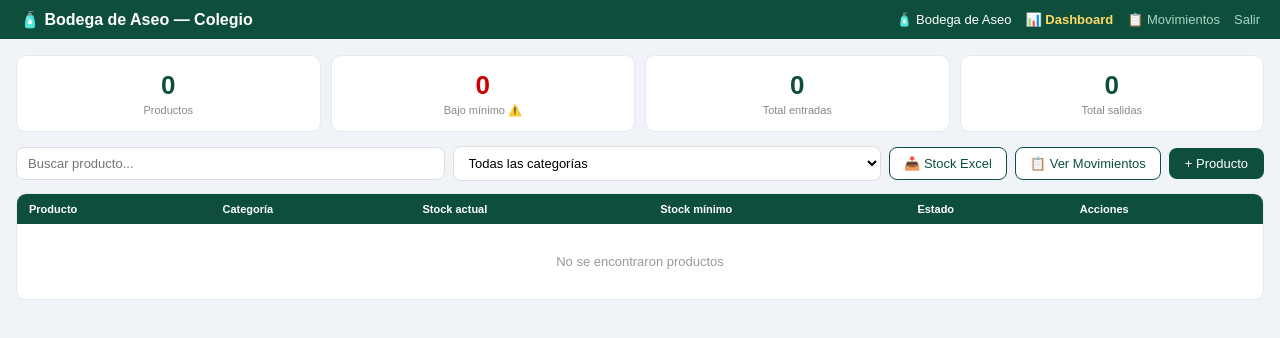
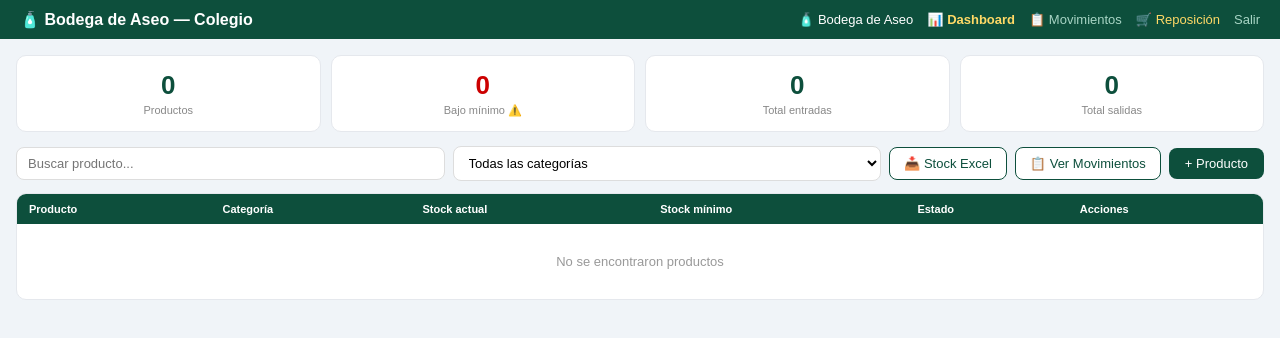
Before and after one commit to fcatalan-ai/bodega-aseo, a Flask app: page / in a window 1280 px wide. Shown: the top 338 px of the page. Run offline with Flask 3, Linux system fonts and the light colour scheme; the visitor is signed in with stand-in values (Sample User, id 1); data that the repository does not hold is empty; some libraries are stand-ins or nearby versions.

Commit message:
Add link to Reposición in the topbar

```diff
--- a/templates/index.html
+++ b/templates/index.html
@@ -85,6 +85,7 @@ tr:hover td{background:#f0f7f4}
     <span>🧴 Bodega de Aseo</span>
     <a href="/dashboard" class="dash">📊 Dashboard</a>
     <a href="/movimientos" style="color:#A8D5C5">📋 Movimientos</a>
+    <a href="/reposicion" style="color:#FFD966">🛒 Reposición</a>
     <a href="/logout">Salir</a>
   </div>
 </div>
```
